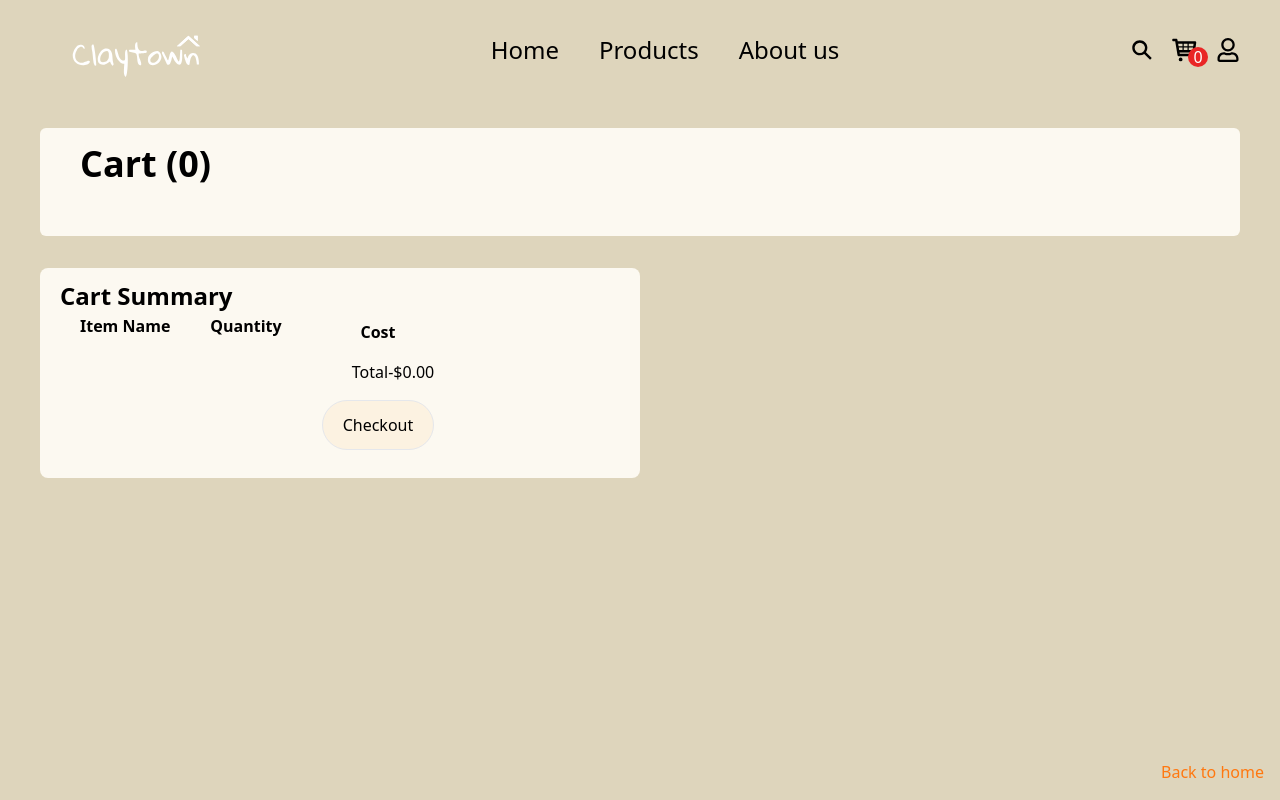
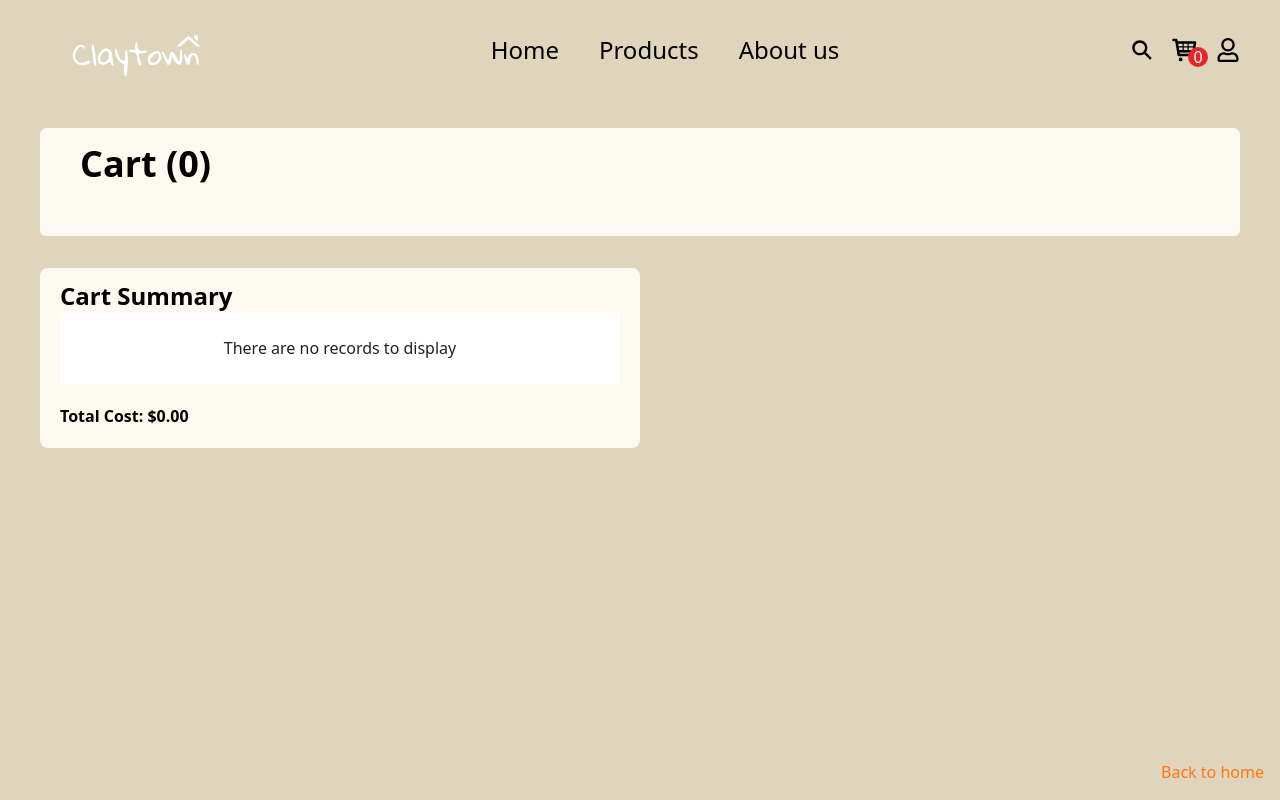
Before and after one commit to adexterity/choppify, a React (Vite) app in the folder clay town/: page /cart in a window 1280 px wide. Built offline with nearby package versions, Linux system fonts and the light colour scheme.

Commit message:
install react-data-table-component to properly display the cart summary

```diff
--- a/clay town/package.json
+++ b/clay town/package.json
@@ -13,10 +13,12 @@
     "@reduxjs/toolkit": "^2.2.6",
     "http-proxy-middleware": "^3.0.0",
     "react": "^18.3.1",
+    "react-data-table-component": "^7.6.2",
     "react-dom": "^18.3.1",
     "react-icons": "^5.2.1",
     "react-redux": "^9.1.2",
-    "react-router-dom": "^6.24.1"
+    "react-router-dom": "^6.24.1",
+    "styled-components": "^6.1.12"
   },
   "devDependencies": {
     "@types/react": "^18.3.3",
--- a/clay town/src/pages/CartPage.tsx
+++ b/clay town/src/pages/CartPage.tsx
@@ -5,13 +5,15 @@ import { RootState } from "../state/store";
 import { useDispatch, useSelector } from "react-redux";
 import { FaRegTrashAlt } from "react-icons/fa";
 import { clearCart } from "../state/counter/counterSlice";
+
 import { formatCurrency } from "../utils/utils";
+import CartSummaryTable from "./CartSummaryTable";
 
 const CartPage = () => {
   const cart = useSelector((state: RootState) => state.counter.cart);
-  const totalPrice = useSelector((state: RootState) => state.counter.totalPrice);
-
-
+  const totalPrice = useSelector(
+    (state: RootState) => state.counter.totalPrice
+  );
 
   const dispatch = useDispatch();
 
@@ -46,57 +48,7 @@ const CartPage = () => {
       <div className="bg-[#FCF9F1] mt-8 rounded-lg max-w-[600px] px-5 pt-3 pb-5">
         <h2 className="font-semibold text-2xl">Cart Summary</h2>
 
-        {
-
-          <table>
-            <thead >
-              <tr>
-                <td className="py-2 px-5 font-semibold hidden md:inline">
-                  Item Name
-                </td>
-                <td className="py-2 px-5 font-semibold hidden md:inline">
-                  Quantity
-                </td>
-                <td className="py-2 px-5 font-semibold text-center">Cost</td>
-              </tr>
-
-              </thead>
-
-            <tbody>
-
-            {
-                cart.map((item, index)=>(
-
-                  <tr  key={index}>
-                  <td className="py-2 px-5 hidden md:inline">{item.title}</td>
-                  <td className="py-2 px-5 hidden md:inline">{item.cartCount}</td>
-                  <td className="py-2 px-5 text-right">{item.itemTotalPrice}</td>
-                </tr>
-                ))
-              }
-
-
-
-
-              <tr>
-                <td className="py-2 px-5 hidden md:inline"></td>
-                <td className="py-2 px-5 hidden md:inline"></td>
-                <td className="py-2 px-5 text-right">Total-{formatCurrency(totalPrice)}</td>
-              </tr>
-              <tr>
-                <td className="py-2 px-5 hidden md:inline"></td>
-                <td className="py-2 px-5 hidden md:inline"></td>
-                <td className="py-2 px-5 text-right">
-                  <Link to="/checkout">
-                    <button className="border bg-[#FCF2E1] rounded-full px-5 py-3">
-                      Checkout
-                    </button>
-                  </Link>
-                </td>
-              </tr>
-            </tbody>
-          </table>
-        }
+        <CartSummaryTable cart={cart} />
       </div>
       <button
         className="text-[#FF7810] absolute bottom-4 right-4
--- /dev/null
+++ b/clay town/src/pages/CartSummaryTable.tsx
@@ -0,0 +1,50 @@
+import DataTable, { TableColumn } from "react-data-table-component";
+import { useSelector } from "react-redux";
+import { RootState } from "../state/store";
+import { formatCurrency } from "../utils/utils";
+
+interface DataRow {
+  title: string;
+  quantity: number;
+  cost: number;
+}
+
+const CartSummaryTable = ({ cart }) => {
+  const totalPrice = useSelector(
+    (state: RootState) => state.counter.totalPrice
+  );
+
+  const data: DataRow[] = cart.map((item) => ({
+    title: item.title,
+    quantity: item.cartCount,
+    cost: item.itemTotalPrice,
+  }));
+
+  const columns: TableColumn<DataRow>[] = [
+    {
+      name: "Item Name",
+      selector: (row) => row.title,
+    },
+    {
+      name: "Quantity",
+      selector: (row) => row.quantity,
+    },
+    {
+      name: "Cost",
+      selector: (row) => row.cost,
+      cell: (row) => formatCurrency(row.cost),
+    },
+  ];
+
+  return (
+    <div>
+      {/* <DataTable columns={columns} data={data} /> */}
+      <DataTable columns={columns} data={data} />
+      <div style={{ marginTop: "20px", fontWeight: "bold" }}>
+        Total Cost: {formatCurrency(totalPrice)}
+      </div>
+    </div>
+  );
+};
+
+export default CartSummaryTable;
```
Also changed, not shown: 1 other file (tests, documents, lock files or other folders).
